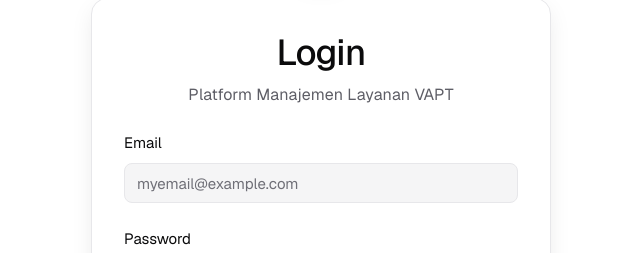
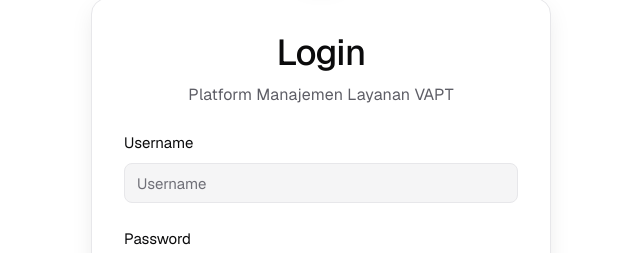
Before and after one commit to natenz/vapt-management-frontend, a React (Vite) app: page /login in a window 1280 px wide. Shown: the part 322-575 px from the top of the page, without its empty margins (319-959 px from the left). Built offline with nearby package versions, Linux system fonts and the light colour scheme.

Commit message:
fix(login): update login field from email to username

```diff
--- a/src/pages/login/ui/login-page.tsx
+++ b/src/pages/login/ui/login-page.tsx
@@ -13,7 +13,7 @@ import { Button } from "@/shared/ui/button";
 import { Field, FieldGroup, Input } from "@/shared/ui/input";
 
 const schema = z.object({
-  login: z.string().trim().min(1, "Username atau email wajib diisi"),
+  login: z.string().trim().min(1, "Username wajib diisi"),
   password: z.string().min(1, "Password wajib diisi"),
 });
 
@@ -104,12 +104,12 @@ export function LoginPage() {
           </div>
 
           <FieldGroup className="mb-8 gap-6">
-            <Field label="Email" error={errors.login?.message}>
+            <Field label="Username" error={errors.login?.message}>
               {(field) => (
                 <Input
                   type="text"
                   autoComplete="username"
-                  placeholder="myemail@example.com"
+                  placeholder="Username"
                   className="border-border bg-surface-subtle focus-ring-neutral hover:border-border-control focus-visible:border-border-control"
                   disabled={mutation.isPending}
                   {...field}
```
